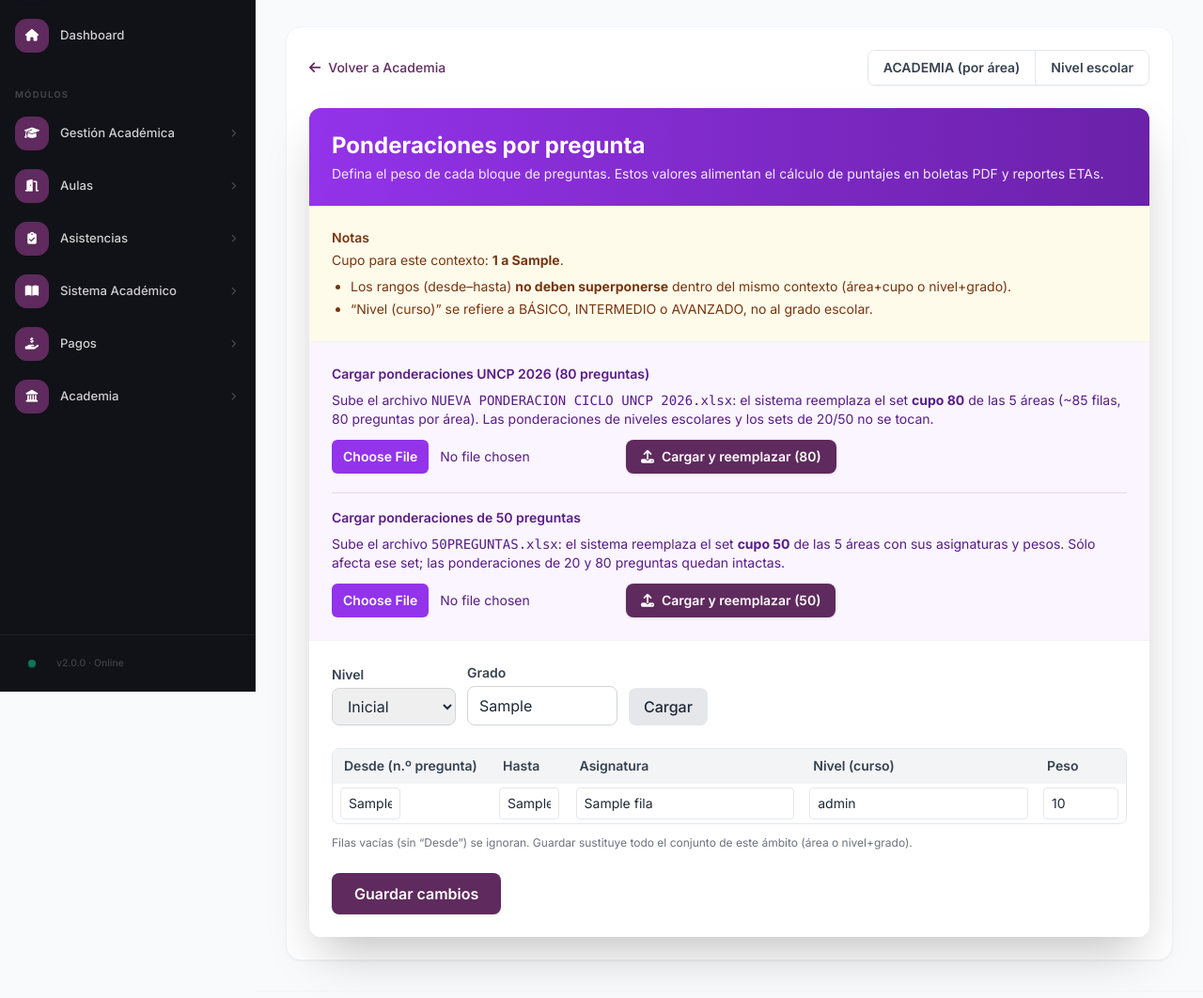
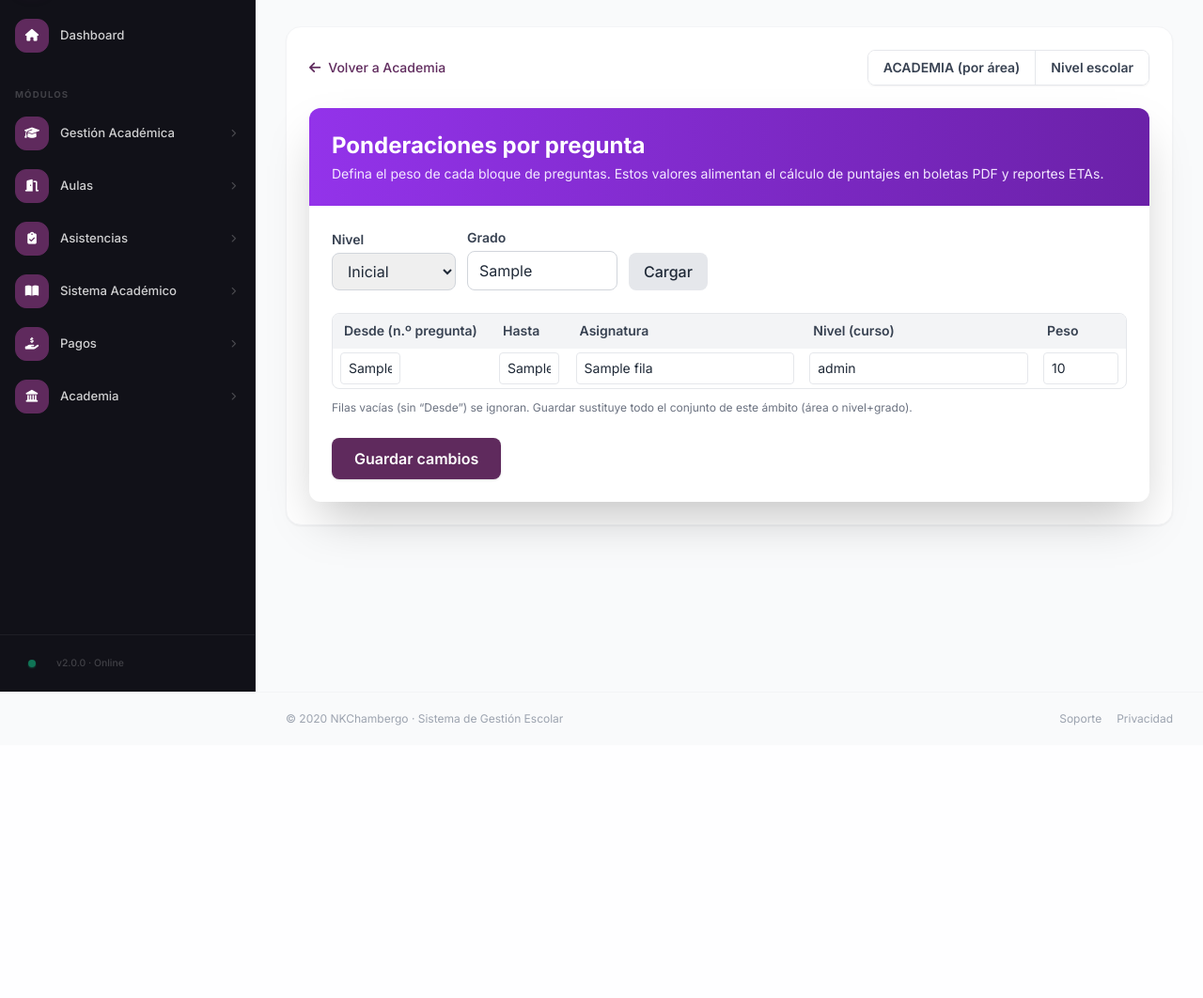
Before and after one commit to pckernelsac/nk, a FastAPI app: template templates/academia/ponderaciones.html in a window 1280 px wide. Shown: the part 64-1126 px from the top of the page at 94% size. After the commit the page ends 836 px from the top, so only its background shows below. Run offline with FastAPI, Linux system fonts and the light colour scheme; the template is opened without the code that fills it: most values are stand-ins (such as "Sample title", 1, 10 or a date in 2020); some libraries are stand-ins or nearby versions.

Commit message:
refactor(academia): vista /ponderaciones mas compacta
Quita la caja de notas y los bloques de carga masiva (UNCP 80 y 50
preguntas). El llenado se hara manualmente en la tabla de filas.

Co-Authored-By: Claude Opus 4.7 <noreply@anthropic.com>

```diff
--- a/templates/academia/ponderaciones.html
+++ b/templates/academia/ponderaciones.html
@@ -45,61 +45,6 @@
             <p class="text-xs text-gray-500 mt-2">Cada tamaño guarda su propio set de asignaturas y pesos. La boleta del estudiante usa el set que coincide con el nº de preguntas de su quiz.</p>
         </div>
         {% endif %}
-
-        <div class="p-6 border-b border-gray-100 bg-amber-50 text-amber-900 text-sm">
-            <p class="font-semibold mb-1">Notas</p>
-            <p class="mb-2">Cupo para este contexto: <strong>1 a {{ max_preguntas }}</strong>.</p>
-            <ul class="list-disc pl-5 space-y-1">
-                <li>Los rangos (desde–hasta) <strong>no deben superponerse</strong> dentro del mismo contexto (área+cupo o nivel+grado).</li>
-                <li>“Nivel (curso)” se refiere a BÁSICO, INTERMEDIO o AVANZADO, no al grado escolar.</li>
-            </ul>
-        </div>
-
-        <div class="p-6 border-b border-gray-100 bg-purple-50 text-purple-900 text-sm space-y-5">
-            <div>
-                <p class="font-semibold mb-2">Cargar ponderaciones UNCP 2026 (80 preguntas)</p>
-                <p class="mb-3">
-                    Sube el archivo <code>NUEVA PONDERACION CICLO UNCP 2026.xlsx</code>: el sistema reemplaza
-                    el set <strong>cupo 80</strong> de las 5 áreas (~85 filas, 80 preguntas por área).
-                    Las ponderaciones de niveles escolares y los sets de 20/50 no se tocan.
-                </p>
-                <form method="post" action="{{ url_for('academia_weights.cargar_uncp') }}"
-                      enctype="multipart/form-data" class="flex flex-wrap items-center gap-3">
-                    <input type="hidden" name="csrf_token" value="{{ csrf_token() }}"/>
-                    <input type="file" name="file_uncp" accept=".xlsx" required
-                           class="block text-sm text-purple-900 file:mr-3 file:px-3 file:py-2 file:rounded-md
-                                  file:border-0 file:bg-purple-600 file:text-white file:font-semibold
-                                  hover:file:bg-purple-700"/>
-                    <button type="submit" class="px-4 py-2 rounded-lg text-white text-sm font-semibold shadow"
-                            style="background-color: #5F2A5D;"
-                            onclick="return confirm('Esto reemplazará las ponderaciones ACADEMIA cupo=80 de las 5 áreas. ¿Continuar?');">
-                        <i class="fas fa-upload mr-2"></i>Cargar y reemplazar (80)
-                    </button>
-                </form>
-            </div>
-
-            <div class="border-t border-purple-200 pt-4">
-                <p class="font-semibold mb-2">Cargar ponderaciones de 50 preguntas</p>
-                <p class="mb-3">
-                    Sube el archivo <code>50PREGUNTAS.xlsx</code>: el sistema reemplaza el set
-                    <strong>cupo 50</strong> de las 5 áreas con sus asignaturas y pesos. Sólo afecta
-                    ese set; las ponderaciones de 20 y 80 preguntas quedan intactas.
-                </p>
-                <form method="post" action="{{ url_for('academia_weights.cargar_50') }}"
-                      enctype="multipart/form-data" class="flex flex-wrap items-center gap-3">
-                    <input type="hidden" name="csrf_token" value="{{ csrf_token() }}"/>
-                    <input type="file" name="file_uncp" accept=".xlsx" required
-                           class="block text-sm text-purple-900 file:mr-3 file:px-3 file:py-2 file:rounded-md
-                                  file:border-0 file:bg-purple-600 file:text-white file:font-semibold
-                                  hover:file:bg-purple-700"/>
-                    <button type="submit" class="px-4 py-2 rounded-lg text-white text-sm font-semibold shadow"
-                            style="background-color: #5F2A5D;"
-                            onclick="return confirm('Esto reemplazará las ponderaciones ACADEMIA cupo=50 de las 5 áreas. ¿Continuar?');">
-                        <i class="fas fa-upload mr-2"></i>Cargar y reemplazar (50)
-                    </button>
-                </form>
-            </div>
-        </div>
 
         <div class="p-6">
             <div aria-live="polite">
```
